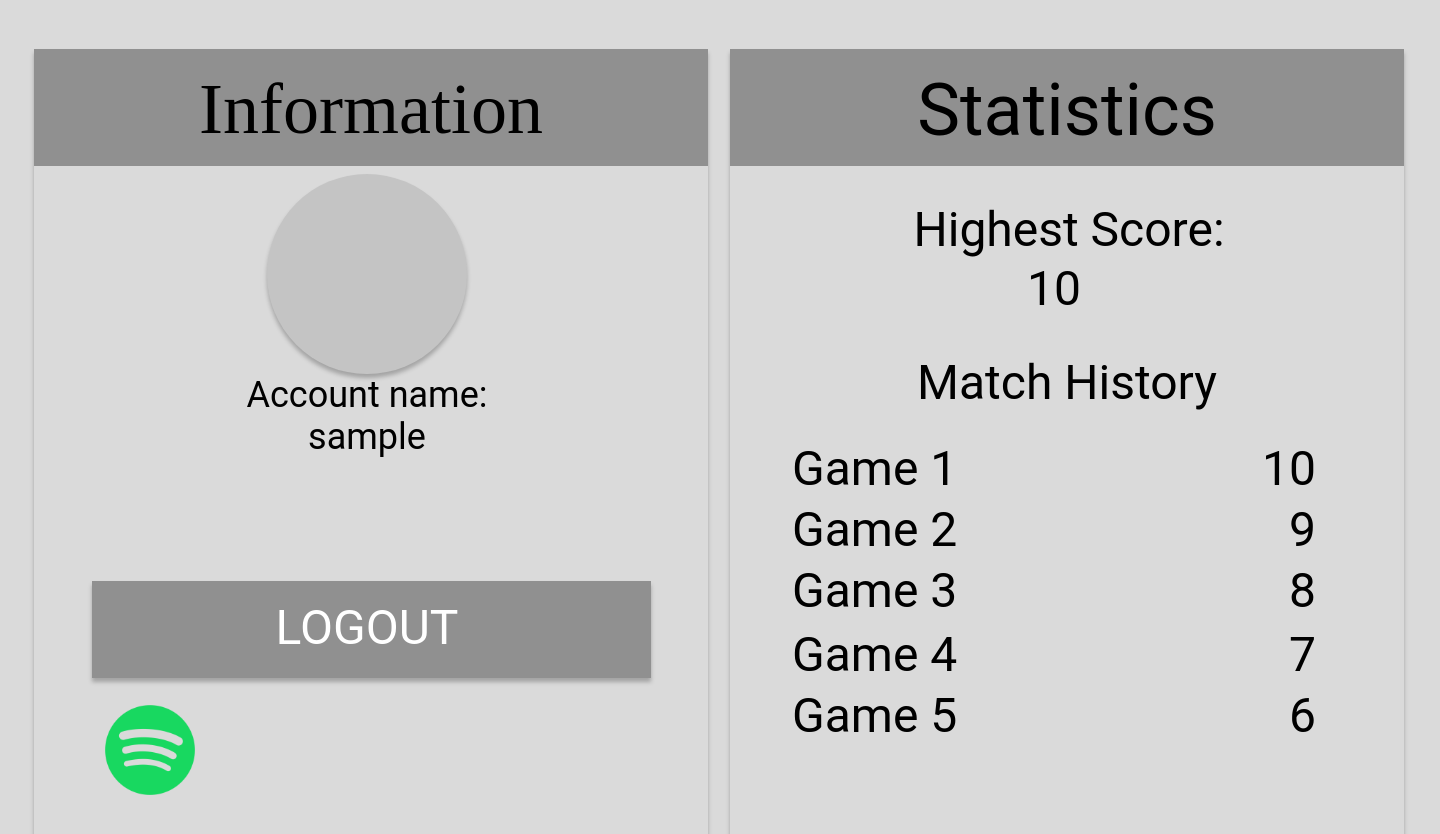
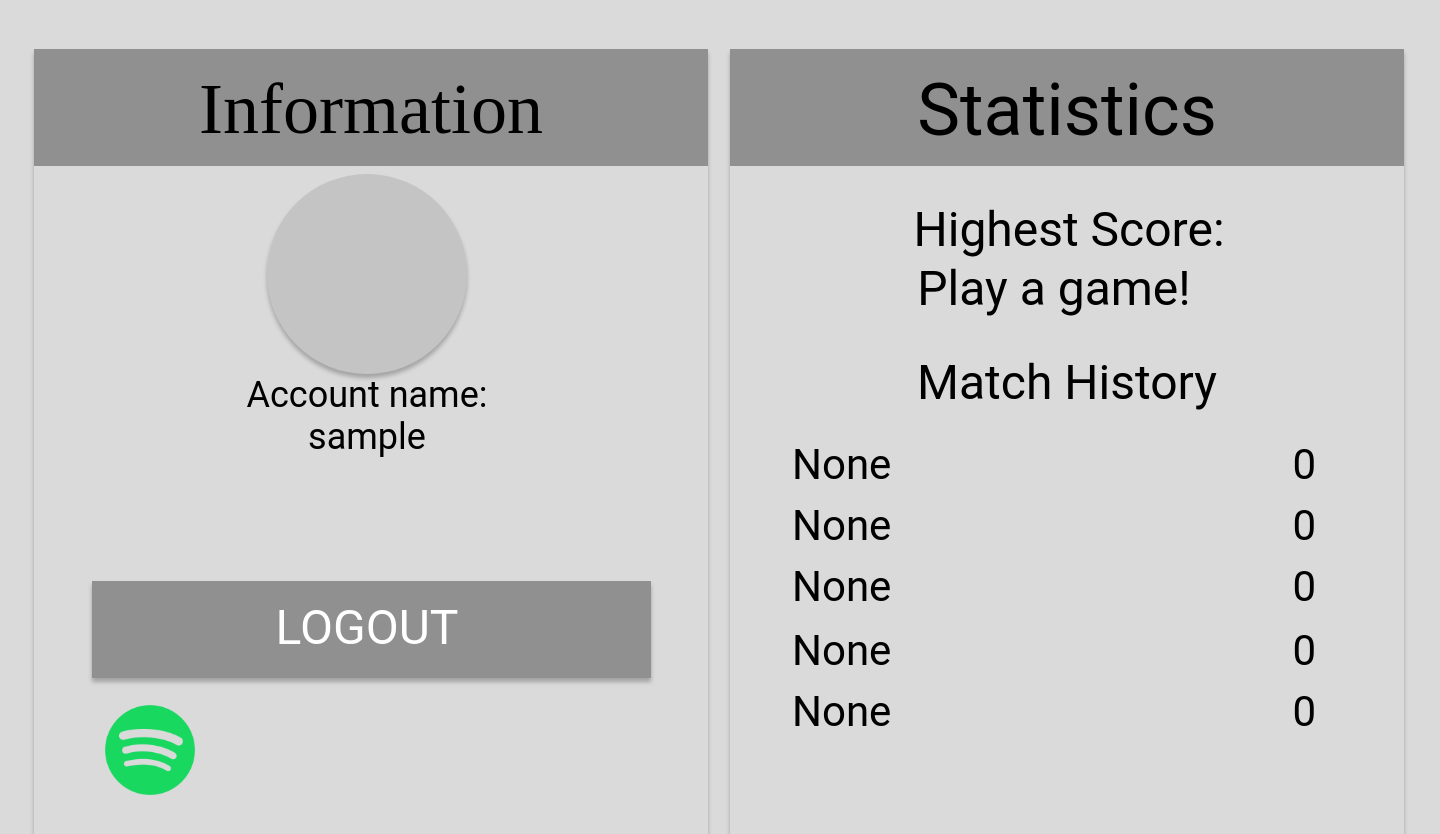
Before and after one commit to gytanzo/MusicalChairs, a Flask app: page /profile.html in a window 1440 px wide. Shown: the part 48-882 px from the top of the page. Run offline with Flask 2, Linux system fonts and the light colour scheme; the visitor is signed in with stand-in values (Sample User, id 1); data that the repository does not hold is empty.

Commit message:
#45: Scores now display on profile

```diff
--- a/app.py
+++ b/app.py
@@ -65,7 +65,25 @@ def endlessGame():
 @app.route('/profile.html')
 def profilePage():
     if 'username' in session:
-        return render_template('profile.html')
+        # Logic for displaying recent games/high score
+        scores = [0, 0, 0, 0, 0]
+        games = ["None", "None", "None", "None", "None"]
+        hi_score = "Play a game!"
+        colScores = db.accounts.scores
+        user_exists = colScores.find_one({'name': session['username']})
+        if user_exists:
+            curScores = colScores.find({'name': session['username']})[0]['scores']
+            hi_score = colScores.find({'name': session['username']})[0]['highscore']['score']
+            i = 0
+            while i < len(curScores) and i < 5:
+                games[i] = curScores[i].get('date')
+                scores[i] = curScores[i].get('score')
+                i = i + 1
+        # This may look monstrous, but it is just passing variables to HTML. Unfortunately we pass a lot of variables.
+        # This renders the profile.html and passes the past five games with their dates, plus the hi-score
+        return render_template('profile.html', game_one=games[0], game_two=games[1], game_three=games[2], game_four=games[3], game_five=games[4],
+                               score_one=scores[0], score_two=scores[1], score_three=scores[2], score_four=scores[3],
+                               score_five=scores[4], hi_score=hi_score)
     return redirect('/')
 
 @app.route('/index.html')
--- a/static/profile.css
+++ b/static/profile.css
@@ -419,62 +419,62 @@ body {
 }
 .e11_77 {
 	color:rgba(0, 0, 0, 1);
-	width:172px;
+	width:600px;
 	height:80px;
 	position:absolute;
 	left:792px;
 	top:488px;
 	font-family:Roboto;
 	text-align:left;
-	font-size:48px;
+	font-size:42px;
 	letter-spacing:0;
 }
 .e11_78 {
 	color:rgba(0, 0, 0, 1);
-	width:172px;
+	width:600px;
 	height:80px;
 	position:absolute;
 	left:792px;
 	top:610px;
 	font-family:Roboto;
 	text-align:left;
-	font-size:48px;
+	font-size:42px;
 	letter-spacing:0;
 }
 .e11_79 {
 	color:rgba(0, 0, 0, 1);
-	width:172px;
+	width:600px;
 	height:80px;
 	position:absolute;
 	left:792px;
 	top:674px;
 	font-family:Roboto;
 	text-align:left;
-	font-size:48px;
+	font-size:42px;
 	letter-spacing:0;
 }
 .e11_80 {
 	color:rgba(0, 0, 0, 1);
-	width:172px;
+	width:600px;
 	height:80px;
 	position:absolute;
 	left:792px;
 	top:549px;
 	font-family:Roboto;
 	text-align:left;
-	font-size:48px;
+	font-size:42px;
 	letter-spacing:0;
 }
 .e11_81 {
 	color:rgba(0, 0, 0, 1);
-	width:172px;
+	width:600px;
 	height:80px;
 	position:absolute;
 	left:792px;
 	top:735px;
 	font-family:Roboto;
 	text-align:left;
-	font-size:48px;
+	font-size:42px;
 	letter-spacing:0;
 }
 .e11_88 {
@@ -486,7 +486,7 @@ body {
 	top:488px;
 	font-family:Roboto;
 	text-align:right;
-	font-size:48px;
+	font-size:42px;
 	letter-spacing:0;
 }
 .e11_89 {
@@ -498,7 +498,7 @@ body {
 	top:610px;
 	font-family:Roboto;
 	text-align:right;
-	font-size:48px;
+	font-size:42px;
 	letter-spacing:0;
 }
 .e11_90 {
@@ -510,7 +510,7 @@ body {
 	top:674px;
 	font-family:Roboto;
 	text-align:right;
-	font-size:48px;
+	font-size:42px;
 	letter-spacing:0;
 }
 .e11_91 {
@@ -522,7 +522,7 @@ body {
 	top:549px;
 	font-family:Roboto;
 	text-align:right;
-	font-size:48px;
+	font-size:42px;
 	letter-spacing:0;
 }
 .e11_92 {
@@ -534,6 +534,6 @@ body {
 	top:735px;
 	font-family:Roboto;
 	text-align:right;
-	font-size:48px;
+	font-size:42px;
 	letter-spacing:0;
 }
--- a/templates/profile.html
+++ b/templates/profile.html
@@ -32,20 +32,20 @@
         </a>
         <div class="matchbox"></div>
             <span  class="hiscore_text">Highest Score:</span>
-            <span  class="hiscore">10</span>
+            <span  class="hiscore">{{ hi_score }}</span>
         <div class="matchtext"></div>
             <span  class="match_text">Match History</span>
         <div class="prevscores"></div>
-        <span  class="e11_77">Game 1</span>
-        <span  class="e11_78">Game 3</span>
-        <span  class="e11_79">Game 4</span>
-        <span  class="e11_80">Game 2</span>
-        <span  class="e11_81">Game 5</span>
-        <span  class="e11_88">10</span>
-        <span  class="e11_89">8</span>
-        <span  class="e11_90">7</span>
-        <span  class="e11_91">9</span>
-        <span  class="e11_92">6</span>
+        <span  class="e11_77">{{ game_one }}</span>
+        <span  class="e11_78">{{ game_three }}</span>
+        <span  class="e11_79">{{ game_four }}</span>
+        <span  class="e11_80">{{ game_two }}</span>
+        <span  class="e11_81">{{ game_five }}</span>
+        <span  class="e11_88">{{ score_one }}</span>
+        <span  class="e11_89">{{ score_three }}</span>
+        <span  class="e11_90">{{ score_four }}</span>
+        <span  class="e11_91">{{ score_two }}</span>
+        <span  class="e11_92">{{ score_five }}</span>
     </body>
 
 </html>
```
